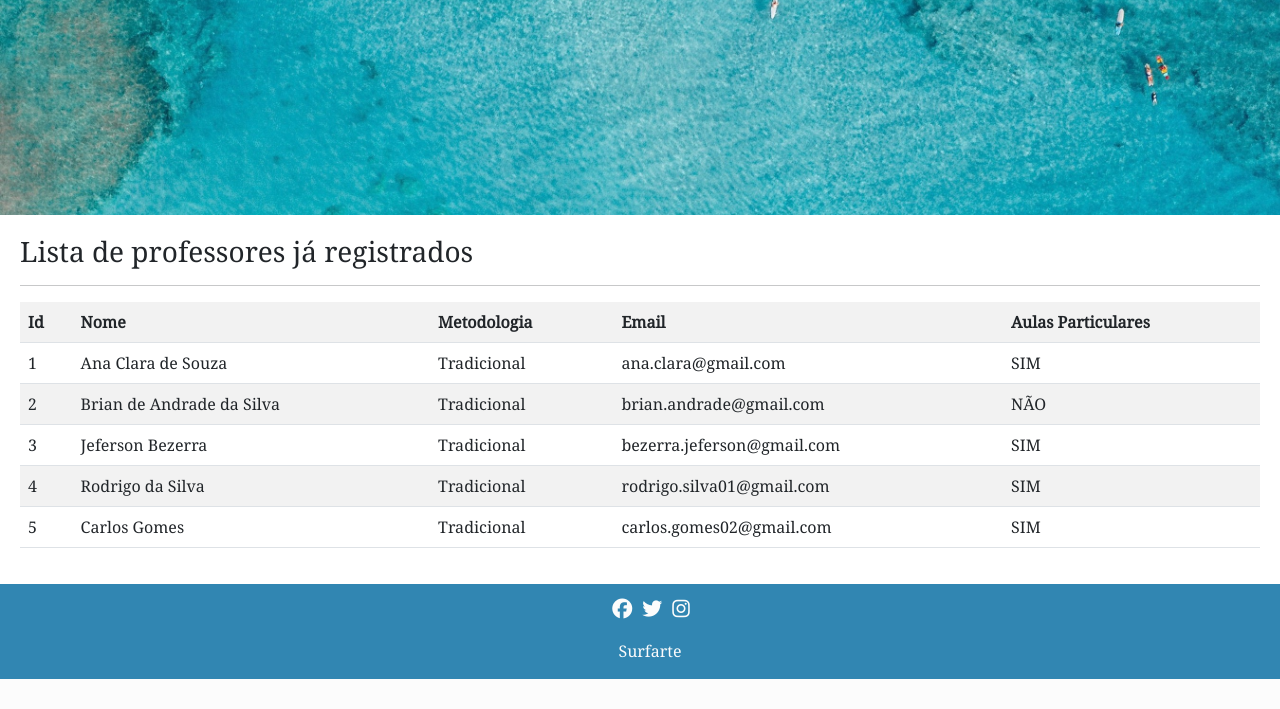
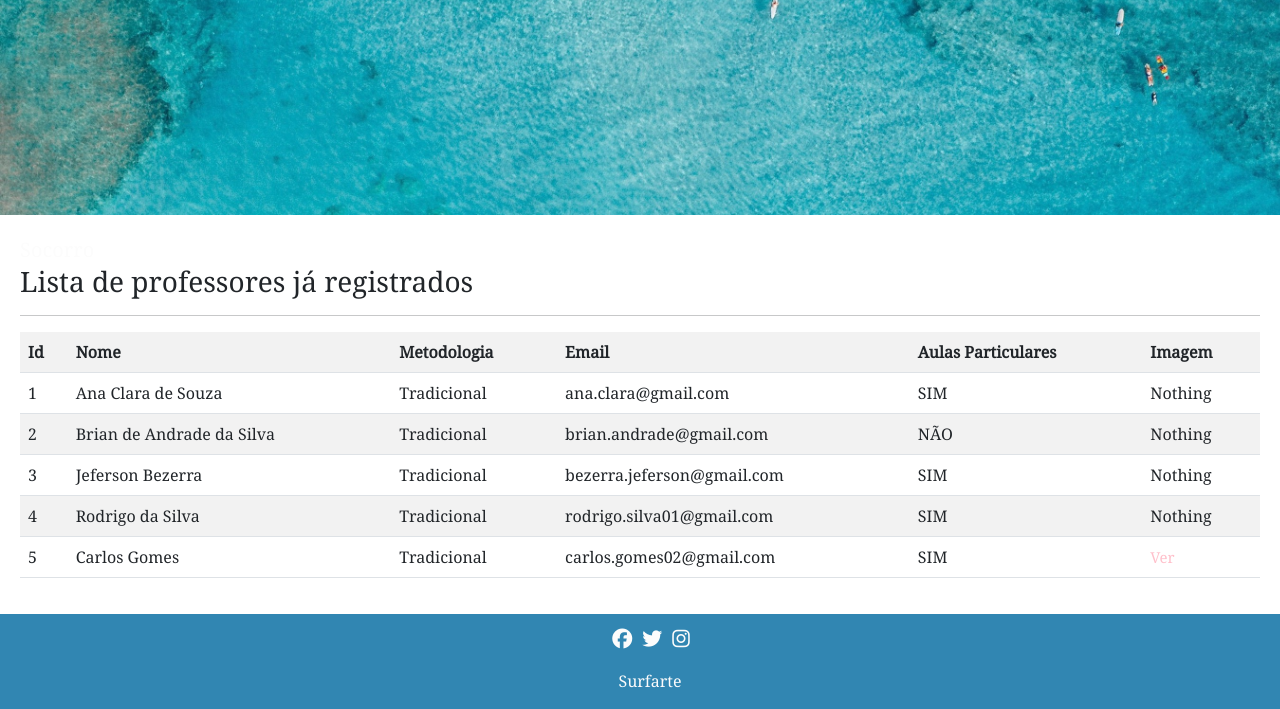
Before and after one commit to Bianca-Jennifer/Surfarte___, a Django app: page /exibir/professor/ in a window 1280 px wide. Shown: the part 585-1294 px from the top of the page. Before the commit the page ends 1264 px from the top, so only its background shows below. Run offline with Django 3.2, Linux system fonts and the light colour scheme; data comes from the database, SQL or seed files in the repository; both versions use the stored data as it was after the commit; some libraries are stand-ins or nearby versions.

Commit message:
01.Adicionar foto; 02.Exibir foto em lista;

```diff
--- a/application/application/settings.py
+++ b/application/application/settings.py
@@ -136,3 +136,7 @@
 LOGOUT_REDIRECT_URL = 'login'
 
 LOGIN_URL = 'login' #vai redirecionar caso tente acessar sem ter feito o login
+
+#Arquivos de Media/Upload
+MEDIA_ROOT = os.path.join(BASE_DIR, 'uploads')
+MEDIA_URL = '/uploads/'
--- a/application/application/urls.py
+++ b/application/application/urls.py
@@ -16,6 +16,8 @@ Including another URLconf
 
 from django.contrib import admin
 from django.urls import path, include
+from django.conf import settings
+from django.conf.urls.static import static
 
 urlpatterns = [
     path('admin/', admin.site.urls),
@@ -23,3 +25,6 @@ urlpatterns = [
     path('', include('cadastros.urls')),
     path('', include('usuarios.urls')),
 ]
+
+if settings.DEBUG:
+    urlpatterns += static(settings.MEDIA_URL, document_root=settings.MEDIA_ROOT)
--- a/application/cadastros/models.py
+++ b/application/cadastros/models.py
@@ -15,6 +15,7 @@ class Professor(models.Model):
         choices=yes_or_no,
         verbose_name='Aulas particulares?'
     )
+    foto = models.FileField(upload_to='imgs/', blank=True)
     def __str__(self):
         return "{} ({})".format(self.nome, self.metodologia)
 
--- a/application/cadastros/templates/cadastros/form.html
+++ b/application/cadastros/templates/cadastros/form.html
@@ -14,7 +14,7 @@
         <h3>{{ titulo }}</h3>
 
         <hr>
-        <form method="post" action="">
+        <form method="post" action="" enctype="multipart/form-data">
             {% csrf_token %}
 
             {{ form|crispy }}
--- a/application/cadastros/templates/cadastros/listas/professor.html
+++ b/application/cadastros/templates/cadastros/listas/professor.html
@@ -10,6 +10,7 @@
 <link rel="stylesheet" type="text/css" href="{% static 'css/estilo_listas.css' %}">
 
 <main>
+    <a href="#">Socorro</a>
     <h3>Lista de professores já registrados</h3>
     {% if user.groups.all.0.name == "administrador" %}
     <a href="{% url 'cadastrar-professor' %}" class="btn btn-sm" id="btn_cadastrar">Cadastrar professor</a>
@@ -24,6 +25,7 @@
                 <th>Metodologia</th>
                 <th>Email</th>
                 <th>Aulas Particulares</th>
+                <th>Imagem</th>
                 {% if user.groups.all.0.name == "administrador" %}
                 <th>Opções</th>
                 {% endif %}
@@ -36,6 +38,11 @@
                 <td>{{ professor.metodologia }}</td>
                 <td>{{ professor.email }}</td>
                 <td>{{ professor.aula }}</td>
+                {% if professor.foto %}
+                    <td><a href="{{ professor.foto.url }}" class="imagem-professor" style="color: black; font-size: 15px;">Ver</a></td>
+                {% else %}
+                    <td>Nothing</td>
+                {% endif %}
 
                 {% if user.groups.all.0.name == "administrador" %}
                 <td>
--- a/application/cadastros/views.py
+++ b/application/cadastros/views.py
@@ -10,7 +10,7 @@ from braces.views import GroupRequiredMixin
 class ProfessorCreate(GroupRequiredMixin, CreateView):
     group_required = u"administrador"
     model = Professor
-    fields = ['nome', 'metodologia', 'email', 'aula']
+    fields = ['nome', 'metodologia', 'email', 'aula', 'foto']
     template_name = 'cadastros/form.html'
     success_url = reverse_lazy('Página Inicial')
 
--- a/application/static/css/estilo_listas.css
+++ b/application/static/css/estilo_listas.css
@@ -1,5 +1,7 @@
 main {margin: 20px;}
 #btn_cadastrar {background-color: #0FC9E7; color: #FCFCFC;}
+main .table-responsive table tr .imagem-professor {font-size: 5px; color: black;}
+.imagem-professor {color: pink !important}
 
 @media (max-width: 600px) {
     #btn-opcoes {margin-bottom: 5px;}
```
Also changed, not shown: application/paginas/templates/index.html (deleted, +0 -11 lines), application/cadastros/migrations/0009_professor_foto.py (added), application/db.sqlite3, application/uploads/imgs/pexels-guy-kawasaki-1654484.jpg (added).
